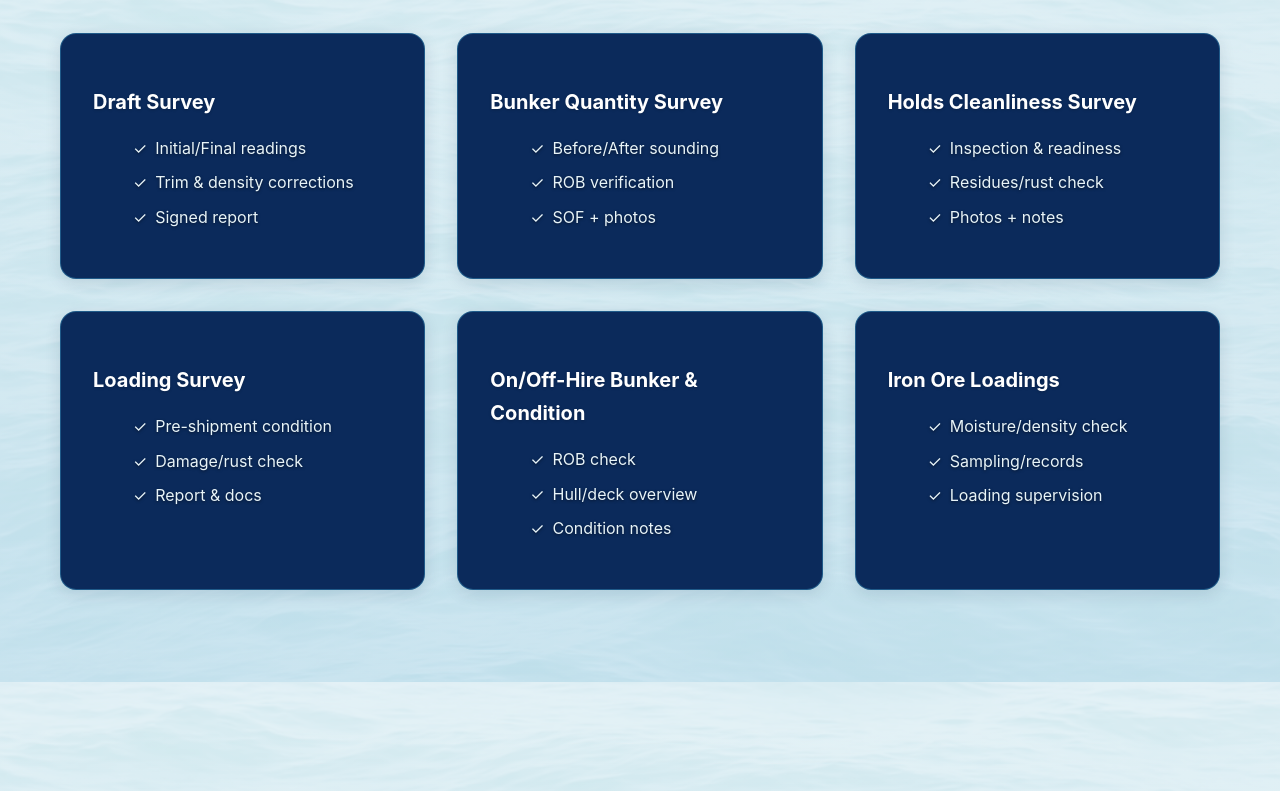
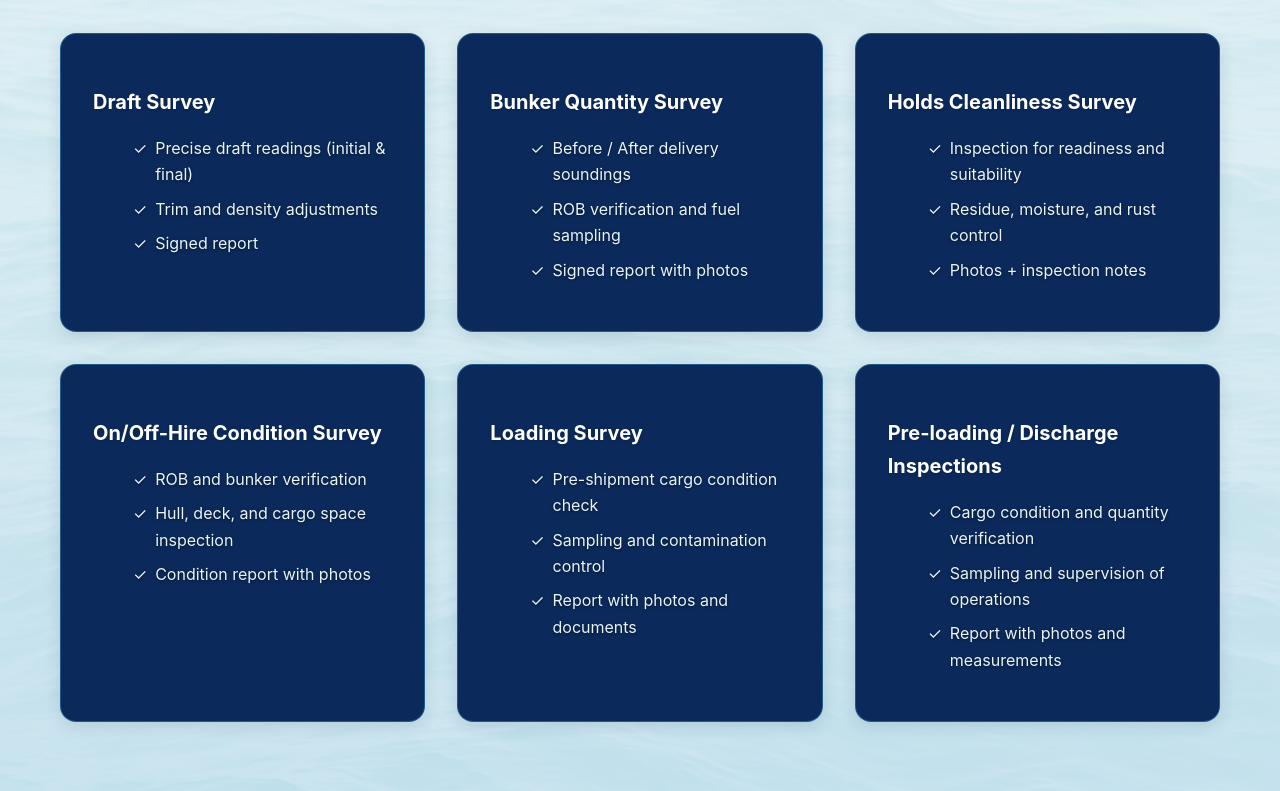
Before and after one commit to venyaba/nss-marine, a Next.js app: page / in a window 1280 px wide. Shown: the part 1520-2311 px from the top of the page. Built offline with nearby package versions, Linux system fonts and the light colour scheme.

Commit message:
Remove areas section and update services content, remove video overlay

```diff
--- a/app/(site)/Header.tsx
+++ b/app/(site)/Header.tsx
@@ -38,7 +38,6 @@ export default function Header() {
     { href: '#about', label: 'About' },
     { href: '#services', label: 'Services' },
     { href: '#benefits', label: 'Benefits' },
-    { href: '#areas', label: 'Areas' },
     { href: '#contact', label: 'Contact' },
   ];
 
--- a/app/(site)/page.tsx
+++ b/app/(site)/page.tsx
@@ -108,7 +108,6 @@ export default function HomePage() {
       {/* Hero Section */}
       <section id="hero" className="heroWrap">
         <video className="heroVideo" autoPlay muted loop playsInline><source src="/videos/promo.MP4" type="video/mp4"/></video>
-        <div className="heroOverlay"></div>
         <div className="heroInner reveal">
           <h1 className="heroTitle">Nautical Survey Solutions</h1>
           <p className="heroLead">Independent marine & cargo surveys. Clear calculations. Fast reporting.</p>
@@ -194,13 +193,6 @@ export default function HomePage() {
               </div>
             ))}
           </div>
-        </div>
-        <div className="wave"></div>
-      </section>
-
-      {/* Areas Section */}
-      <section id="areas" className="section sectionAreas">
-        <div className="container" style={{position: 'relative', display: 'flex', alignItems: 'center', minHeight: '400px'}}>
         </div>
         <div className="wave"></div>
       </section>
--- a/hooks/useActiveSection.ts
+++ b/hooks/useActiveSection.ts
@@ -6,7 +6,7 @@ export function useActiveSection() {
   const [activeSection, setActiveSection] = useState('');
 
   useEffect(() => {
-    const sections = ['hero', 'about', 'services', 'benefits', 'areas', 'certifications', 'clients', 'contact'];
+    const sections = ['hero', 'about', 'services', 'benefits', 'certifications', 'clients', 'contact'];
 
     const observer = new IntersectionObserver(
       (entries) => {
--- a/lib/content.ts
+++ b/lib/content.ts
@@ -10,49 +10,49 @@ export const content = {
     {
       "title": "Draft Survey",
       "bullets": [
-        "Initial/Final readings",
-        "Trim & density corrections",
+        "Precise draft readings (initial & final)",
+        "Trim and density adjustments",
         "Signed report"
       ]
     },
     {
       "title": "Bunker Quantity Survey",
       "bullets": [
-        "Before/After sounding",
-        "ROB verification",
-        "SOF + photos"
+        "Before / After delivery soundings",
+        "ROB verification and fuel sampling",
+        "Signed report with photos"
       ]
     },
     {
       "title": "Holds Cleanliness Survey",
       "bullets": [
-        "Inspection & readiness",
-        "Residues/rust check",
-        "Photos + notes"
+        "Inspection for readiness and suitability",
+        "Residue, moisture, and rust control",
+        "Photos + inspection notes"
+      ]
+    },
+    {
+      "title": "On/Off-Hire Condition Survey",
+      "bullets": [
+        "ROB and bunker verification",
+        "Hull, deck, and cargo space inspection",
+        "Condition report with photos"
       ]
     },
     {
       "title": "Loading Survey",
       "bullets": [
-        "Pre-shipment condition",
-        "Damage/rust check",
-        "Report & docs"
+        "Pre-shipment cargo condition check",
+        "Sampling and contamination control",
+        "Report with photos and documents"
       ]
     },
     {
-      "title": "On/Off-Hire Bunker & Condition",
+      "title": "Pre-loading / Discharge Inspections",
       "bullets": [
-        "ROB check",
-        "Hull/deck overview",
-        "Condition notes"
-      ]
-    },
-    {
-      "title": "Iron Ore Loadings",
-      "bullets": [
-        "Moisture/density check",
-        "Sampling/records",
-        "Loading supervision"
+        "Cargo condition and quantity verification",
+        "Sampling and supervision of operations",
+        "Report with photos and measurements"
       ]
     }
   ],
--- a/styles/theme.css
+++ b/styles/theme.css
@@ -295,7 +295,6 @@
 
 .heroVideo{position:absolute;inset:0;width:100%;height:100%;object-fit:cover;filter:contrast(1.06) saturate(1.05)}
 
-.heroOverlay{position:absolute;inset:0;background:linear-gradient(180deg,#06122760 0%,#06122740 45%,#06122780 100%);}
 
 .heroInner{position:relative;z-index:2;text-align:center;padding:0 16px;max-width:920px}
 
```
Also changed, not shown: 1 other file (tests, documents, lock files or other folders).
